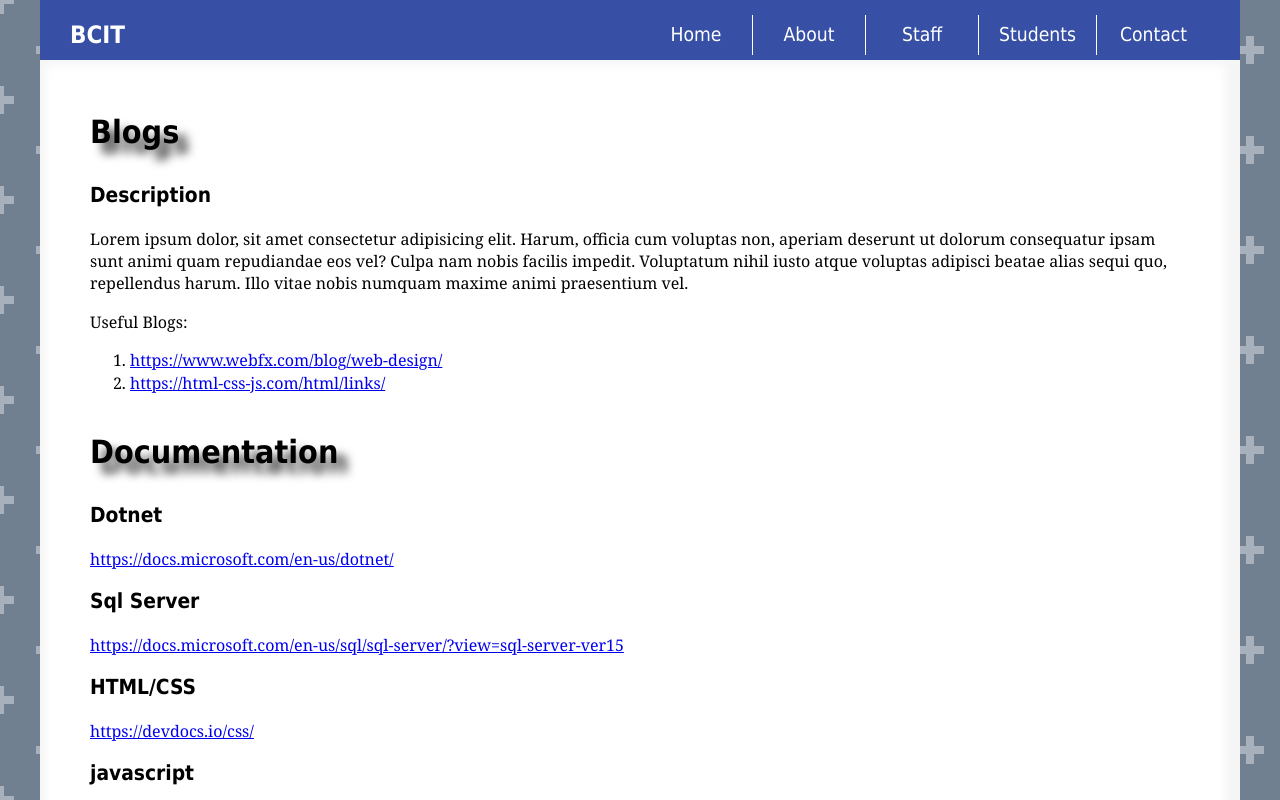
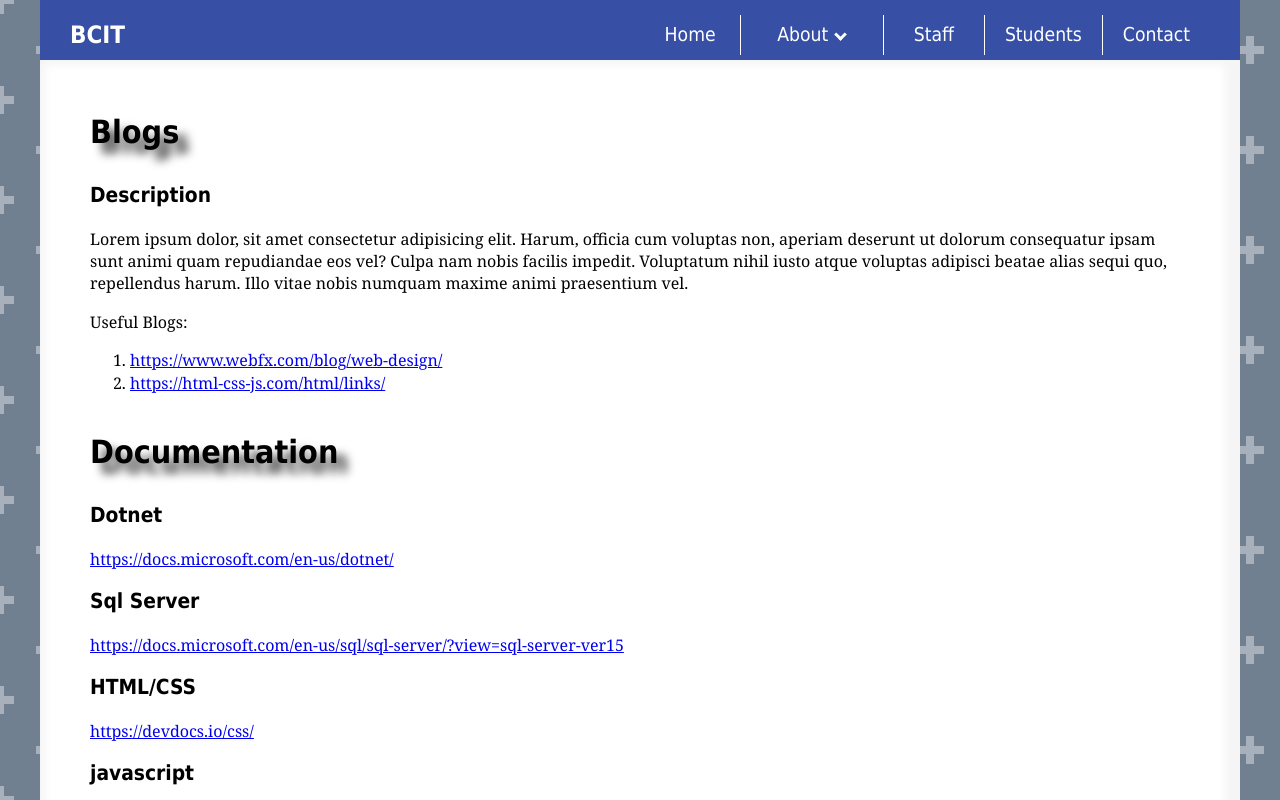
Before and after one commit to thaqueubc/SSD_website, a plain HTML site: page E_resources.html in a window 1280 px wide. Shown: the top 800 px of the page. Drawn offline with Linux system fonts and the light colour scheme.

Commit message:
hav arrow is added

```diff
--- a/E_resources.html
+++ b/E_resources.html
@@ -22,15 +22,15 @@
                 <nav id="main-navigation">
                     <ul>
                         <li><a href="index.html">Home</a></li>
-                        <li><a href="#0">About</a>
+                        <li><a href="#0">About <i class="down"></i></a>
                             <ul class="nav-dropdown">
                                 <li><a href="course.html">Courses</a></li>
                                 <li><a href="schedule.html">Schedule</a></li>
-                                <li><a href="E_resources.html" class="active">E-Resources</a></li>
+                                <li><a href="e_resources.html" class="active">E-Resources</a></li>
                             </ul>
                         </li>
 
-                        <li><a href="Staff.html">Staff</a></li>
+                        <li><a href="staff.html">Staff</a></li>
                         <li><a href="students.html">Students</a></li>
                         <li><a href="contact.html">Contact</a></li>
                     </ul>
--- a/scss/_nav.scss
+++ b/scss/_nav.scss
@@ -23,6 +23,20 @@ nav {
         visibility: visible;
         transform: translate(0);
         transition: visibility 0s, transform 0.3s ease-out;
+
+
+        i{
+            border: solid white;
+            border-width: 0 3px 3px 0;
+            display: inline-block;
+            padding: 3px;
+            margin: 2px;
+            color:white;
+            &.down {
+                transform: rotate(45deg);
+                -webkit-transform: rotate(45deg);
+            }
+        }
     }
 
     ul {
@@ -58,7 +72,7 @@ nav {
         }
 
         li{
-            flex: 1;
+            flex: 1 1 20%;
             position: relative;
             .nav-dropdown{
                 display: none;
@@ -68,13 +82,29 @@ nav {
                 box-shadow: 0 3px 12px rgba(0, 0, 0, 0.15);
                 min-width: 100%;
                 li{
-                   min-width: 142px;
                     border: 1px solid white;
                     a{
                         padding: 15px;
                         line-height: 20px;
                     }
                 }
+
+            }
+            i{
+                border: solid white;
+                border-width: 0 3px 3px 0;
+                display: inline-block;
+                padding: 3px;
+                margin: 2px;
+                color:white;
+                &.down {
+                    transform: rotate(45deg);
+                    -webkit-transform: rotate(45deg);
+                }
+            }
+
+            &:nth-child(2){
+                flex:0 0 25%;
             }
         }
 
@@ -90,5 +120,19 @@ nav {
 
     @include mq($desktopMedium){
         background-color:transparent;
+        li{
+            i{
+                border: solid white;
+                border-width: 0 3px 3px 0;
+                display: inline-block;
+                padding: 3px;
+                margin: 2px;
+                color:white;
+                &.down {
+                    transform: rotate(45deg);
+                    -webkit-transform: rotate(45deg);
+                }
+            }
+        }
     }
 }
```
Also changed, not shown: Staff.html (+1 -1 lines), contact.html (+1 -1 lines), course.html (+1 -1 lines), index.html (+2 -2 lines), schedule.html (+2 -2 lines), students.html (+1 -1 lines), styles/styles.css, 1 other file.
